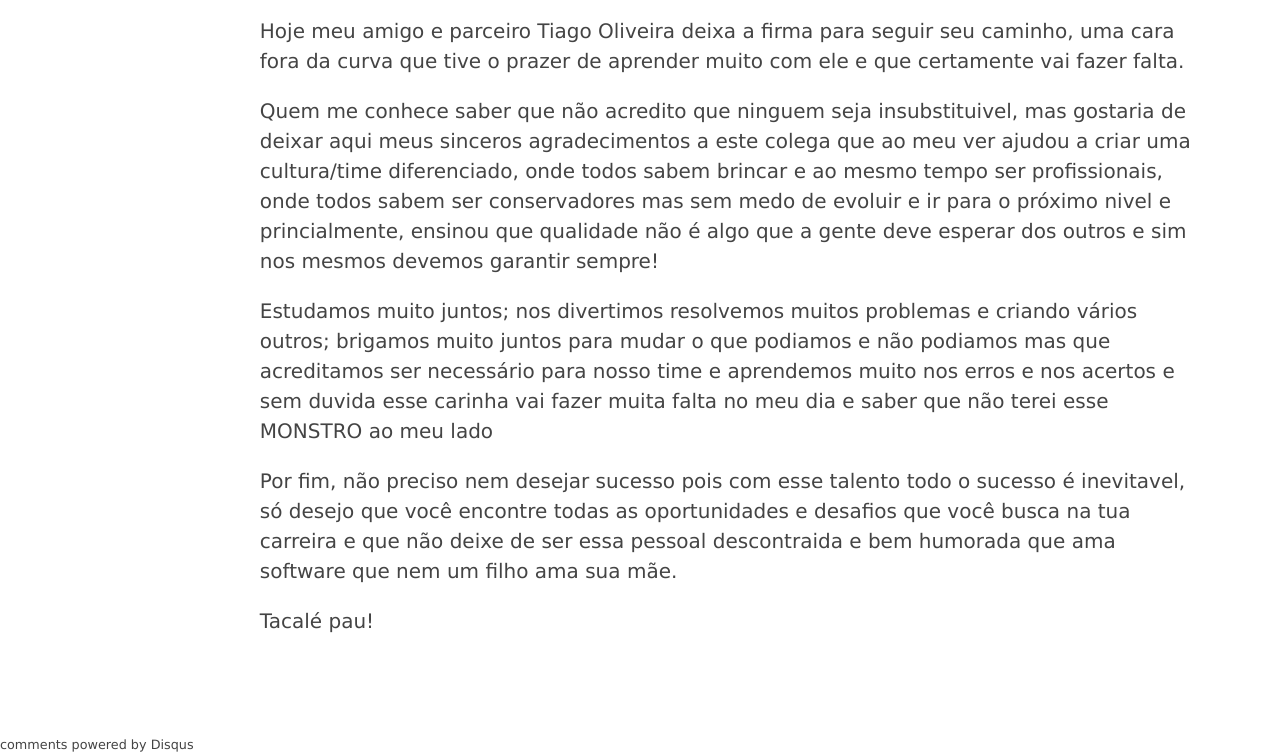
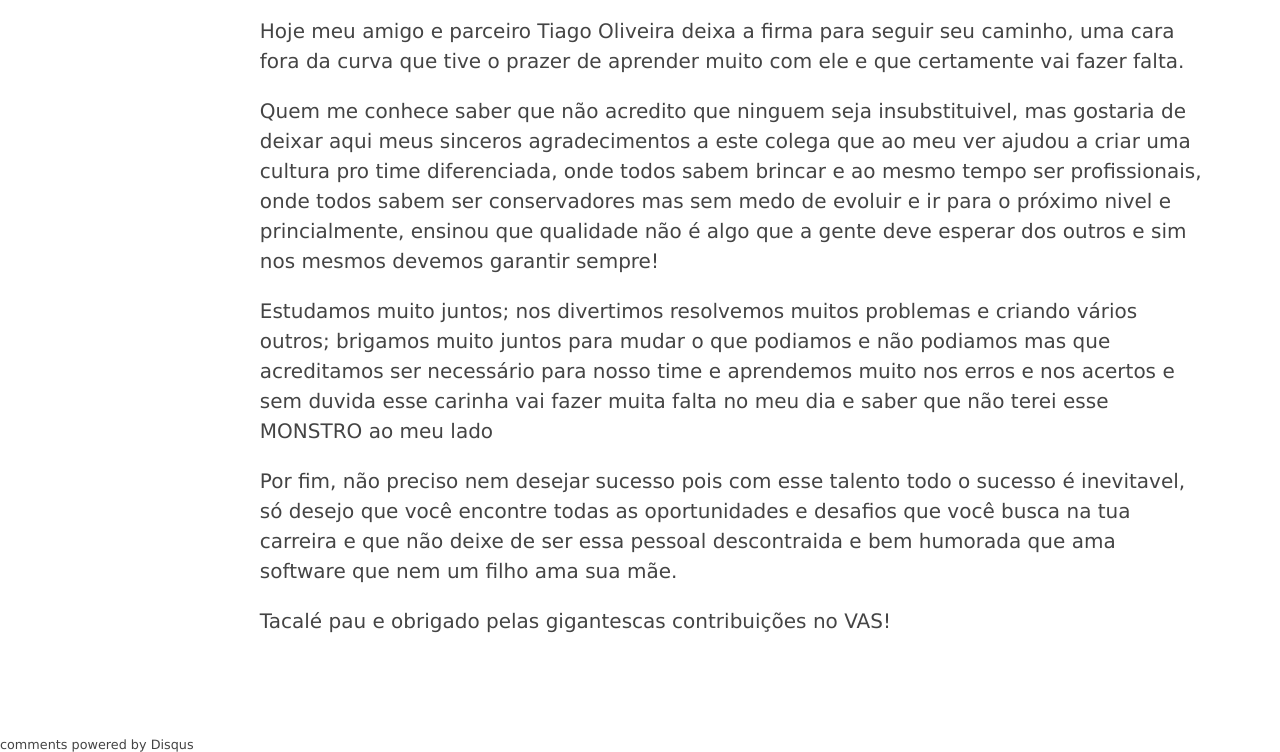
Before and after one commit to rgarbin/rgarbin.github.com, a Jekyll site: the page built from _posts/2016-02-26-despedida-tiagooliveira.html, in a window 1280 px wide, cut to the strip 443-1195 px from the top of the page. Built offline with Jekyll 4.4.1, drawn with Linux system fonts in a browser that asks for light colours; comment, search, counter and statistics services are not loaded.

Commit message:
Update 2016-02-26-despedida-tiagooliveira.html
rft test

```diff
--- a/_posts/2016-02-26-despedida-tiagooliveira.html
+++ b/_posts/2016-02-26-despedida-tiagooliveira.html
@@ -13,12 +13,12 @@ description: Livre para voar
 
 <p>Hoje meu amigo e parceiro Tiago Oliveira deixa a firma para seguir seu caminho, uma cara fora da curva que tive o prazer de aprender muito com ele e que certamente vai fazer falta.</p>
 
-<p>Quem me conhece saber que não acredito que ninguem seja insubstituivel, mas gostaria de deixar aqui meus sinceros agradecimentos a este colega que ao meu ver ajudou a criar uma cultura/time diferenciado, onde todos sabem brincar e ao mesmo tempo ser profissionais, onde todos sabem ser conservadores mas sem medo de evoluir e ir para o próximo nivel e princialmente, ensinou que qualidade não é algo que a gente deve esperar dos outros e sim nos mesmos devemos garantir sempre!</p>
+<p>Quem me conhece saber que não acredito que ninguem seja insubstituivel, mas gostaria de deixar aqui meus sinceros agradecimentos a este colega que ao meu ver ajudou a criar uma cultura pro time diferenciada, onde todos sabem brincar e ao mesmo tempo ser profissionais, onde todos sabem ser conservadores mas sem medo de evoluir e ir para o próximo nivel e princialmente, ensinou que qualidade não é algo que a gente deve esperar dos outros e sim nos mesmos devemos garantir sempre!</p>
 
 <p>Estudamos muito juntos; nos divertimos resolvemos muitos problemas e criando vários outros; brigamos muito juntos para mudar o que podiamos e não podiamos mas que acreditamos ser necessário para nosso time e aprendemos muito nos erros e nos acertos e sem duvida esse carinha vai fazer muita falta no meu dia e saber que não terei esse MONSTRO ao meu lado</p>
 
 <p>Por fim, não preciso nem desejar sucesso pois com esse talento todo o sucesso é inevitavel, só desejo que você encontre todas as oportunidades e desafios que você busca na tua carreira e que não deixe de ser essa pessoal descontraida e bem humorada que ama software que nem um filho ama sua mãe.</p>
 
-<p>Tacalé pau!</p>
+<p>Tacalé pau e obrigado pelas gigantescas contribuições no VAS!</p>
 
 </article>
```
